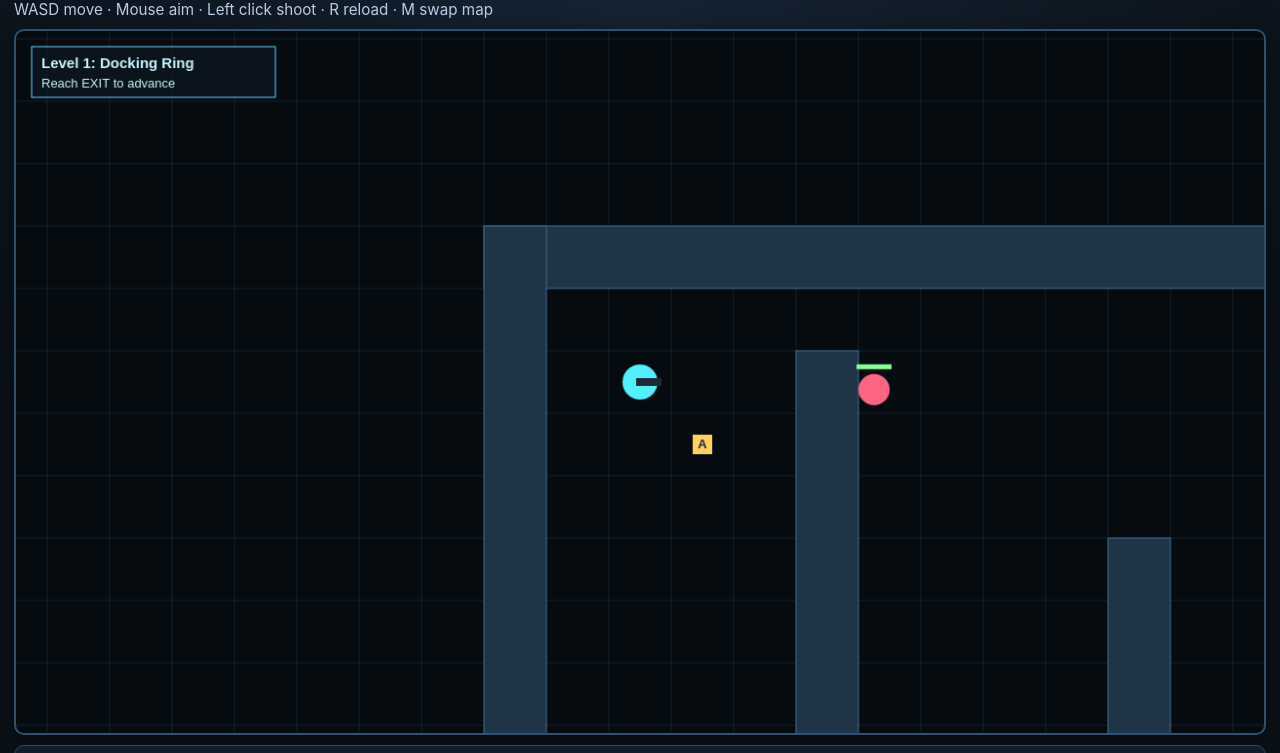
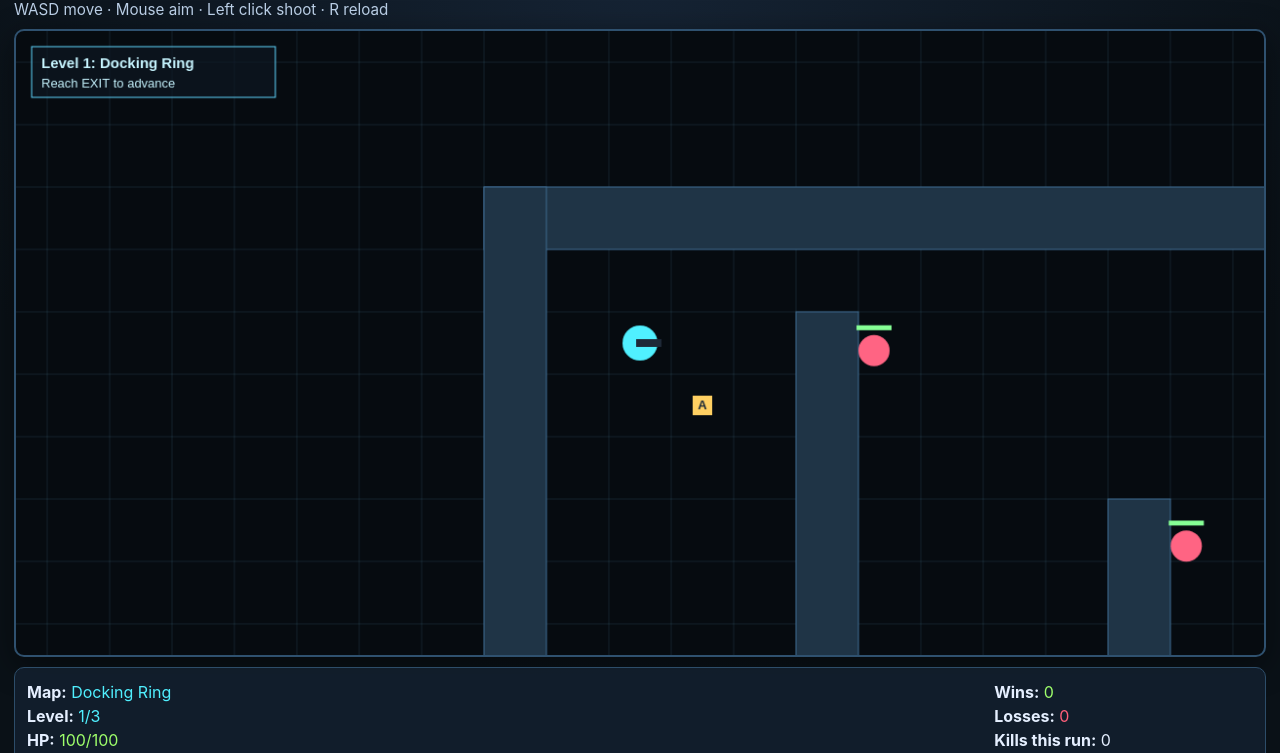
Before and after one commit to karbonforreal/Bfact2Dgame, a plain HTML site: page index.html in a window 1280 px wide. Shown: the part 49-802 px from the top of the page. Drawn offline with Linux system fonts and the light colour scheme.

Commit message:
Fix map flow, safe spawns, and viewport/control updates (#3)

```diff
--- a/game.js
+++ b/game.js
@@ -36,8 +36,8 @@
     height: 18,
     walls: [
       [0, 0, 28, 1], [0, 17, 28, 1], [0, 0, 1, 18], [27, 0, 1, 18],
-      [4, 4, 16, 1], [4, 4, 1, 9], [8, 8, 1, 9], [12, 1, 1, 8],
-      [16, 7, 1, 10], [20, 2, 1, 9], [23, 8, 1, 8],
+      [4, 4, 16, 1], [4, 4, 1, 9], [8, 8, 1, 9], [12, 5, 1, 4],
+      [16, 7, 1, 10], [20, 6, 1, 5], [23, 8, 1, 8],
       [5, 12, 13, 1], [15, 15, 10, 1]
     ],
     enemies: [
@@ -129,10 +129,12 @@
   const armor = keepPlayerState ? prev.armor : 40;
   const reserve = keepPlayerState ? prev.reserveAmmo : 60;
 
+  const playerSpawn = findNearestOpenPoint(map.spawn.x * TILE, map.spawn.y * TILE, PLAYER_RADIUS);
+
   game.player = {
     ...prev,
-    x: map.spawn.x * TILE,
-    y: map.spawn.y * TILE,
+    x: playerSpawn.x,
+    y: playerSpawn.y,
     hp,
     armor,
     reserveAmmo: reserve,
@@ -142,15 +144,18 @@
     invulnerable: 0.4
   };
 
-  game.enemies = map.enemies.map((e, i) => ({
-    id: `${index}-${i}`,
-    x: e.x * TILE,
-    y: e.y * TILE,
-    hp: e.hp,
-    maxHp: e.hp,
-    speed: 120 + Math.random() * 20,
-    cooldown: Math.random() * 0.8
-  }));
+  game.enemies = map.enemies.map((e, i) => {
+    const safeSpawn = findNearestOpenPoint(e.x * TILE, e.y * TILE, 16);
+    return {
+      id: `${index}-${i}`,
+      x: safeSpawn.x,
+      y: safeSpawn.y,
+      hp: e.hp,
+      maxHp: e.hp,
+      speed: 120 + Math.random() * 20,
+      cooldown: Math.random() * 0.8
+    };
+  });
 
   game.pickups = map.pickups.map((p, i) => ({
     id: `${index}-p-${i}`,
@@ -202,6 +207,34 @@
 
 function blockedAt(x, y, radius) {
   return mapRects().some((r) => circleRectCollision(x, y, radius, r));
+}
+
+function findNearestOpenPoint(x, y, radius) {
+  if (!blockedAt(x, y, radius)) return { x, y };
+
+  const baseX = Math.floor(x / TILE);
+  const baseY = Math.floor(y / TILE);
+  const maxRadius = Math.max(game.activeMap.width, game.activeMap.height);
+
+  for (let ring = 1; ring <= maxRadius; ring += 1) {
+    for (let oy = -ring; oy <= ring; oy += 1) {
+      for (let ox = -ring; ox <= ring; ox += 1) {
+        if (Math.abs(ox) !== ring && Math.abs(oy) !== ring) continue;
+
+        const tx = baseX + ox;
+        const ty = baseY + oy;
+        if (tx <= 0 || ty <= 0 || tx >= game.activeMap.width - 1 || ty >= game.activeMap.height - 1) continue;
+
+        const candidateX = (tx + 0.5) * TILE;
+        const candidateY = (ty + 0.5) * TILE;
+        if (!blockedAt(candidateX, candidateY, radius)) {
+          return { x: candidateX, y: candidateY };
+        }
+      }
+    }
+  }
+
+  return { x, y };
 }
 
 function moveWithCollision(entity, dx, dy, radius) {
--- a/index.html
+++ b/index.html
@@ -10,9 +10,9 @@
   <main class="game-shell">
     <header class="hud-bar">
       <h1>Cyberdog Beta 1</h1>
-      <p class="hint">WASD move · Mouse aim · Left click shoot · R reload · M swap map</p>
+      <p class="hint">WASD move · Mouse aim · Left click shoot · R reload</p>
     </header>
-    <canvas id="gameCanvas" width="1280" height="720" aria-label="Cyberdog game canvas"></canvas>
+    <canvas id="gameCanvas" width="1280" height="640" aria-label="Cyberdog game canvas"></canvas>
     <section class="panel" id="uiPanel">
       <div id="status"></div>
       <div id="scoreboard"></div>
```
